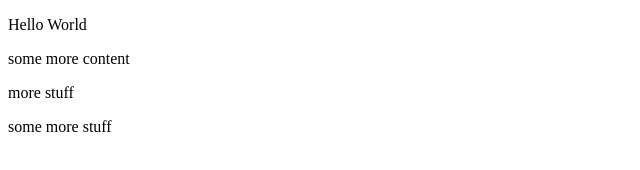
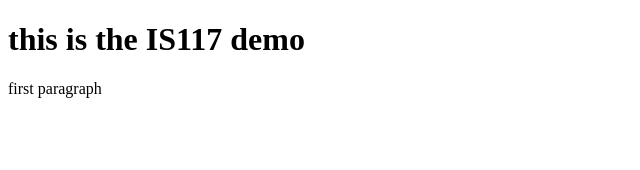
Before and after one commit to vanshika-99/IS117-Demo, a plain HTML site: page index.html in a window 1280 px wide. Shown: the whole page, without its empty margins (0-640 px from the left). Drawn offline with Linux system fonts and the light colour scheme.

Commit message:
feb 17 first commit

```diff
--- a/index.html
+++ b/index.html
@@ -2,12 +2,10 @@
 <html lang="en">
 <head>
     <meta charset="UTF-8">
-    <title>My First Page</title>
+    <title> this is the feb 17 demo </title>
 </head>
 <body>
-    <p> Hello World </p>
-    <p> some more content </p>
-    <p> more stuff </p>
-    <P> some more stuff </P>
+    <h1> this is the IS117 demo </h1>
+    <p> first paragraph </p>
 </body>
 </html>
```
